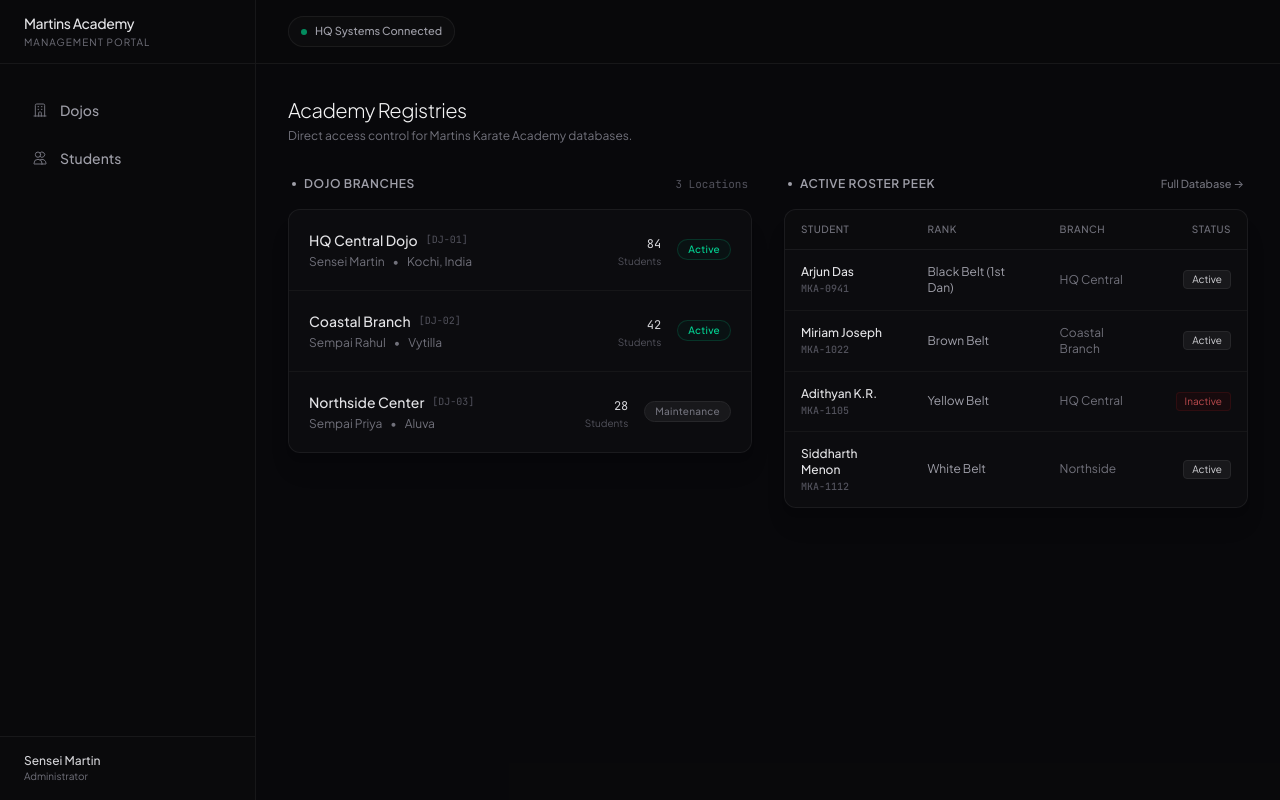
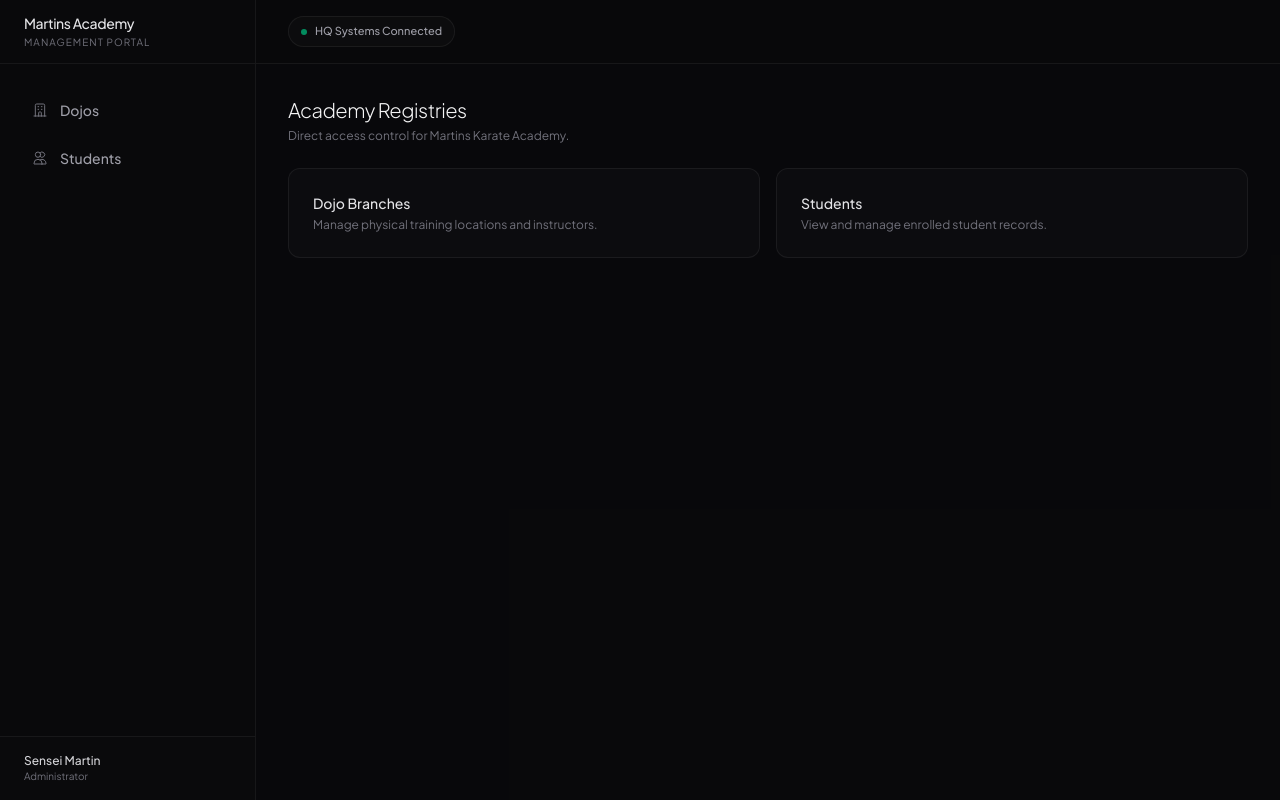
Before and after one commit to Brito-Reji/karate-management, a Next.js app: page /admin in a window 1280 px wide. Built offline with nearby package versions, Linux system fonts and the light colour scheme; a web font is replaced by a local one.

Commit message:
refactor: replace admin dashboard registry list with navigation menu and update redirect paths

```diff
--- a/src/app/admin/login/page.jsx
+++ b/src/app/admin/login/page.jsx
@@ -32,7 +32,7 @@ export default function AdminLogin() {
 
       if (data.success) {
         // Drop them cleanly into the root admin path (/admin/page.js)
-        router.push('/admin');
+        router.push('/admin/dojos');
       } else {
         setError(data.error || 'Invalid credentials');
       }
--- a/src/app/admin/page.jsx
+++ b/src/app/admin/page.jsx
@@ -1,132 +1,42 @@
 'use client';
 
-import React, { useState } from 'react';
+import React from 'react';
+import { useRouter } from 'next/navigation';
 
 export default function AdminDashboard() {
-  // Master Registries
-  const [dojos] = useState([
-    { id: 'DJ-01', name: 'HQ Central Dojo', location: 'Kochi, India', instructor: 'Sensei Martin', count: 84, status: 'Active' },
-    { id: 'DJ-02', name: 'Coastal Branch', location: 'Vytilla', instructor: 'Sempai Rahul', count: 42, status: 'Active' },
-    { id: 'DJ-03', name: 'Northside Center', location: 'Aluva', instructor: 'Sempai Priya', count: 28, status: 'Maintenance' },
-  ]);
+  const router = useRouter();
 
-  const [students] = useState([
-    { id: 'MKA-0941', name: 'Arjun Das', belt: 'Black Belt (1st Dan)', dojo: 'HQ Central', status: 'Active' },
-    { id: 'MKA-1022', name: 'Miriam Joseph', belt: 'Brown Belt', dojo: 'Coastal Branch', status: 'Active' },
-    { id: 'MKA-1105', name: 'Adithyan K.R.', belt: 'Yellow Belt', dojo: 'HQ Central', status: 'Inactive' },
-    { id: 'MKA-1112', name: 'Siddharth Menon', belt: 'White Belt', dojo: 'Northside', status: 'Active' },
-  ]);
+  const sections = [
+    {
+      label: 'Dojo Branches',
+      desc: 'Manage physical training locations and instructors.',
+      href: '/admin/dojos',
+    },
+    {
+      label: 'Students',
+      desc: 'View and manage enrolled student records.',
+      href: '/admin/students',
+    },
+  ];
 
   return (
-    <div className="space-y-8 animate-fadeIn">
-
-      {/* HEADER */}
+    <div className="space-y-6 animate-fadeIn">
       <div>
         <h1 className="text-xl font-light tracking-tight text-zinc-100">Academy Registries</h1>
-        <p className="text-xs text-zinc-500 mt-1">Direct access control for Martins Karate Academy databases.</p>
+        <p className="text-xs text-zinc-500 mt-1">Direct access control for Martins Karate Academy.</p>
       </div>
 
-      {/* TWO-COLUMN LISTING INTERFACE */}
-      <div className="grid grid-cols-1 lg:grid-cols-2 gap-8 items-start">
-
-        {/* DOJO REGISTRY LISTING */}
-        <div className="space-y-4">
-          <div className="flex items-center justify-between px-1">
-            <div className="flex items-center space-x-2">
-              <span className="w-1 h-1 rounded-full bg-zinc-400" />
-              <h2 className="text-xs font-semibold tracking-wider text-zinc-400 uppercase">Dojo Branches</h2>
-            </div>
-            <span className="text-[11px] font-mono text-zinc-600">{dojos.length} Locations</span>
-          </div>
-
-          <div className="bg-white/[0.02] border border-white/[0.06] rounded-xl overflow-hidden shadow-xl">
-            <div className="divide-y divide-white/[0.04]">
-              {dojos.map((dojo) => (
-                <div key={dojo.id} className="p-5 flex items-center justify-between hover:bg-white/[0.01] transition-colors group">
-                  <div className="space-y-1 pr-4">
-                    <div className="flex items-center space-x-2">
-                      <h3 className="text-sm font-medium text-zinc-200 group-hover:text-white transition-colors">{dojo.name}</h3>
-                      <span className="text-[10px] font-mono text-zinc-600">[{dojo.id}]</span>
-                    </div>
-                    <div className="flex flex-wrap items-center gap-x-2 gap-y-0.5 text-xs text-zinc-500">
-                      <span>{dojo.instructor}</span>
-                      <span>•</span>
-                      <span>{dojo.location}</span>
-                    </div>
-                  </div>
-
-                  <div className="flex items-center space-x-4 shrink-0">
-                    <div className="text-right hidden sm:block">
-                      <span className="text-xs font-mono text-zinc-300">{dojo.count}</span>
-                      <span className="text-[10px] text-zinc-600 block">Students</span>
-                    </div>
-                    <span className={`text-[10px] font-medium px-2.5 py-0.5 rounded-full tracking-wide border ${
-                      dojo.status === 'Active'
-                        ? 'bg-emerald-950/20 border-emerald-500/20 text-emerald-400'
-                        : 'bg-zinc-900 border-zinc-800 text-zinc-500'
-                    }`}>
-                      {dojo.status}
-                    </span>
-                  </div>
-                </div>
-              ))}
-            </div>
-          </div>
-        </div>
-
-        {/* STUDENT ROSTER LISTING */}
-        <div className="space-y-4">
-          <div className="flex items-center justify-between px-1">
-            <div className="flex items-center space-x-2">
-              <span className="w-1 h-1 rounded-full bg-zinc-400" />
-              <h2 className="text-xs font-semibold tracking-wider text-zinc-400 uppercase">Active Roster Peek</h2>
-            </div>
-            <a href="/admin/students" className="text-[11px] font-medium text-zinc-500 hover:text-zinc-300 transition-colors">
-              Full Database →
-            </a>
-          </div>
-
-          <div className="bg-white/[0.02] border border-white/[0.06] rounded-xl overflow-hidden shadow-xl">
-            <div className="overflow-x-auto">
-              <table className="w-full text-left border-collapse">
-                <thead>
-                  <tr className="border-b border-white/[0.06] text-[10px] tracking-wider text-zinc-500 uppercase bg-black/10">
-                    <th className="py-3 px-4 font-medium">Student</th>
-                    <th className="py-3 px-4 font-medium hidden sm:table-cell">Rank</th>
-                    <th className="py-3 px-4 font-medium">Branch</th>
-                    <th className="py-3 px-4 font-medium text-right">Status</th>
-                  </tr>
-                </thead>
-                <tbody className="divide-y divide-white/[0.04]">
-                  {students.map((student) => (
-                    <tr key={student.id} className="hover:bg-white/[0.01] transition-colors group text-xs">
-                      <td className="py-3.5 px-4 font-medium text-zinc-200">
-                        <div className="group-hover:text-white transition-colors">{student.name}</div>
-                        <div className="text-[10px] font-mono text-zinc-600 mt-0.5">{student.id}</div>
-                      </td>
-                      <td className="py-3.5 px-4 text-zinc-400 hidden sm:table-cell">
-                        {student.belt}
-                      </td>
-                      <td className="py-3.5 px-4 text-zinc-500">
-                        {student.dojo}
-                      </td>
-                      <td className="py-3.5 px-4 text-right">
-                        <span className={`inline-block text-[10px] px-2 py-0.5 rounded border ${
-                          student.status === 'Active'
-                            ? 'bg-zinc-900 border-zinc-800 text-zinc-300'
-                            : 'bg-red-950/20 border-red-500/10 text-red-400/70'
-                        }`}>
-                          {student.status}
-                        </span>
-                      </td>
-                    </tr>
-                  ))}
-                </tbody>
-              </table>
-            </div>
-          </div>
-        </div>
-
+      <div className="grid grid-cols-1 sm:grid-cols-2 gap-4">
+        {sections.map((s) => (
+          <button
+            key={s.href}
+            onClick={() => router.push(s.href)}
+            className="text-left p-6 bg-white/[0.02] border border-white/[0.06] rounded-xl hover:bg-white/[0.04] hover:border-white/[0.10] transition-all group"
+          >
+            <h2 className="text-sm font-medium text-zinc-200 group-hover:text-white transition-colors">{s.label}</h2>
+            <p className="text-xs text-zinc-500 mt-1">{s.desc}</p>
+          </button>
+        ))}
       </div>
     </div>
   );
--- a/src/proxy.js
+++ b/src/proxy.js
@@ -25,7 +25,7 @@ export async function proxy(request) {
         await jwtVerify(token, secret);
 
         return NextResponse.redirect(
-          new URL("/admin", request.url)
+          new URL("/admin/dojos", request.url)
         );
       } catch {
         // invalid token -> continue to login page
```
